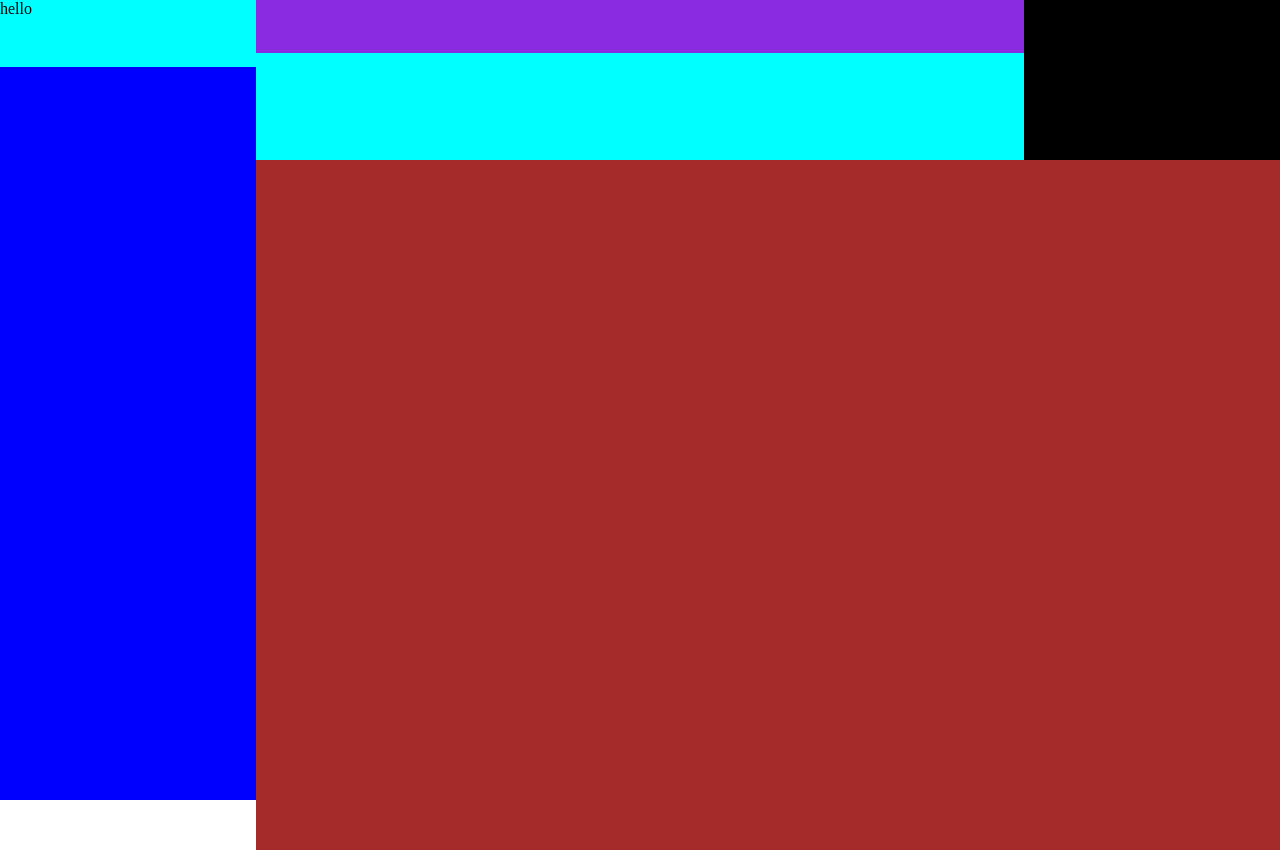
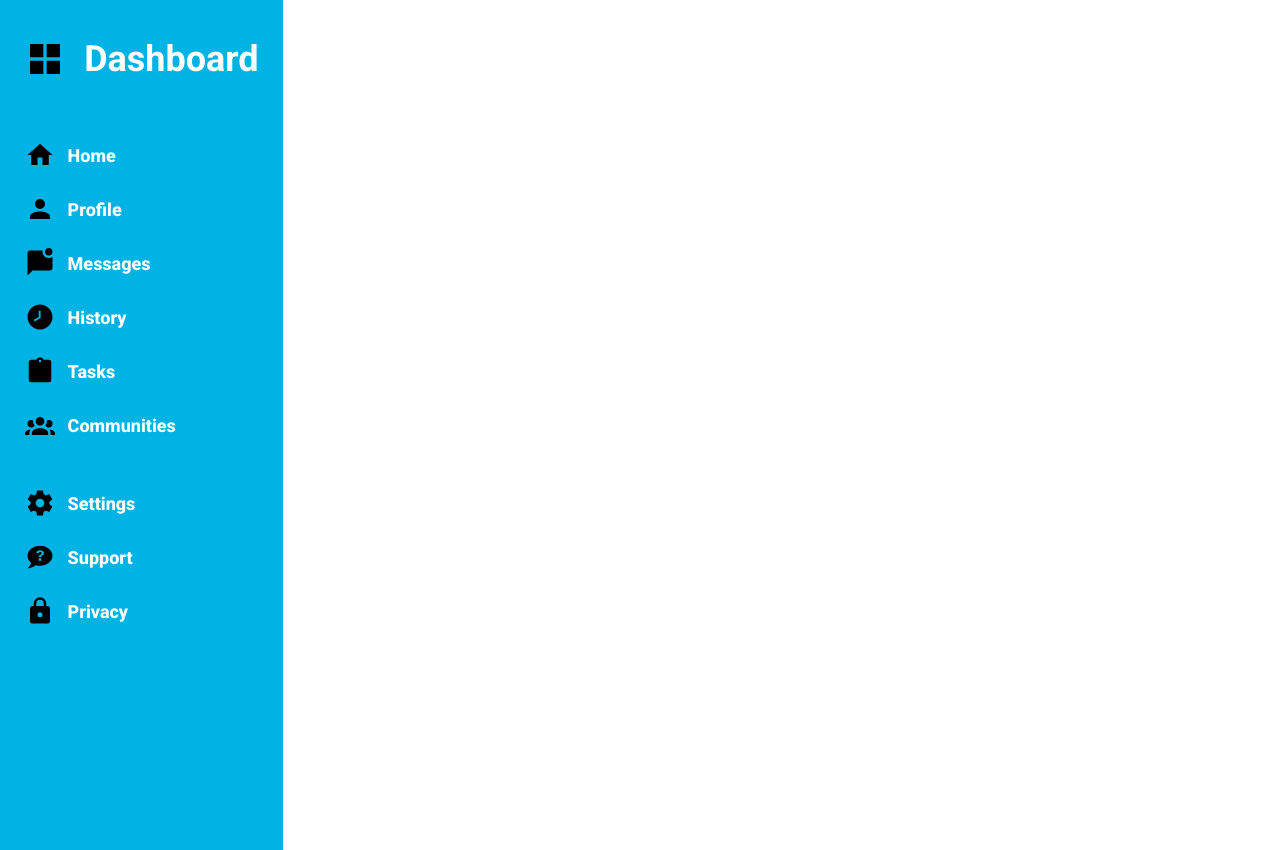
Before and after one commit to Lesetja-Malapane/odin-admin-dashboard, a plain HTML site: page index.html in a window 1280 px wide. Shown: the top 850 px of the page. Drawn offline with Linux system fonts and the light colour scheme.

Commit message:
added side-bar and complete

```diff
--- a/index.html
+++ b/index.html
@@ -1,40 +1,35 @@
 <!DOCTYPE html>
 <html lang="en">
+
 <head>
     <meta charset="UTF-8" />
-        <meta
-            name="viewport"
-            content="width=device-width, initial-scale=1.0"
-        />
+    <meta name="viewport" content="width=device-width, initial-scale=1.0" />
     <link rel="stylesheet" href="style.css" />
     <title>Odin | Admin Dashboard</title>
 </head>
 
 <body>
     <div class="container">
-            <div class="left side-bar">
-                <div class="main-logo">hello</div>
-                <div class="main-nav"></div>
-                <div class="extras"></div>
+        <div class="side-bar">
+            <div class="logo">
+                <img src="image/view-grid.svg">
+                <a href="#"><h1>Dashboard</h1></a>
             </div>
-
-            <main>
-                <div class="top-section">
-                    <div class="search-bar"></div>
-                    <div class="more-icons"></div>
-                    <div class="dash-logo"></div>
-                    <nav></nav>
+            <div class="navigation">
+                <a href=""><img src="image/home.svg">Home</a>
+                <a href=""><img src="image/account.svg">Profile</a>
+                <a href=""><img src="image/message-badge.svg">Messages</a>
+                <a href=""><img src="image/clock-time-eight.svg">History</a>
+                <a href=""><img src="image/clipboard.svg" alt="">Tasks</a>
+                <a href=""><img src="image/account-group.svg">Communities</a>
             </div>
-                <div class="bottom-section">
-                    <div class="right"><div class="cards"></div></div>
-
-                    <!-- 6 cards -->
-                    <div class="left">
-                        <div class="announcements"></div>
-                        <div class="trending"></div>
+            <div class="utilities">
+                <a href=""><img src="image/cog.svg">Settings</a>
+                <a href=""><img src="image/chat-question.svg">Support</a>
+                <a href=""><img src="image/lock.svg">Privacy</a>
             </div>
         </div>
-            </main>
     </div>
 </body>
+
 </html>
--- a/style.css
+++ b/style.css
@@ -1,3 +1,5 @@
+@import url('https://fonts.googleapis.com/css2?family=Dancing+Script:wght@400..700&family=IBM+Plex+Sans:ital,wght@0,100..700;1,100..700&family=Inter:ital,opsz,wght@0,14..32,100..900;1,14..32,100..900&family=Montserrat:ital,wght@0,100..900;1,100..900&family=Outfit:wght@100..900&family=Parisienne&family=Roboto:ital,wght@0,100..900;1,100..900&family=Rubik:ital,wght@0,300..900;1,300..900&display=swap');
+
 :root {
     --cons-gap: 1.2em;
 }
@@ -7,39 +9,57 @@
     margin: 0;
 }
 
+.side-bar {
+    background-color: rgb(1, 179, 228);
+    display: grid;
+    grid-template-rows: 1fr 3fr 5fr;
+    height: 100vh;
+    padding: 25px;
+    gap: 3em;
+}
+
 .container {
     display: grid;
-    grid-template-columns: 1fr 4fr;
-    grid-template-rows: 100vh;
+    grid-template-columns: 1fr 5fr;
 }
 
-.side-bar {
-    background-color: blue;
-    display: grid;
-    grid-template-columns: 1fr;
-    grid-template-rows: 1fr 5fr 6fr;
+.navigation,
+.utilities {
+    display: flex;
+    flex-direction: column;
+    gap: 1.5em;
 }
 
-.dash-logo,
-.main-logo {
-    background-color: aqua;
+a,
+.logo {
+    color: white;
+    font-weight: 750;
 }
 
-.top-section {
-    background-color: black;
-    display: grid;
-    grid-template-columns: 3fr 1fr;
-    grid-template-rows: 1fr 2fr;
-    height: 20vh;
+a {
+    text-decoration: none;
+    font-size: large;
+    font-family: 'Roboto';
+    display: flex;
+    align-items: center;
+    gap: 0.7em;
 }
 
-.bottom-section {
-    background-color: brown;
-    height: 100%;
-    display: grid;
-    grid-template-columns: 5fr 1fr;
-    gap: var(--cons-gap);
+img {
+    height: 30px;
+    width: 30px;
+    color: aliceblue;
 }
-.search-bar {
-    background-color: blueviolet;
+
+.logo {
+    display: flex;
+    flex-direction: row;
+    align-items: center;
+    justify-items: center;
+    gap: 1.2em;
 }
+
+.logo img {
+    width: 40px;
+    height: 40px;
+}
```
Also changed, not shown: image/account-group.svg (added), image/account.svg (added), image/chat-question.svg (added), image/clipboard.svg (added), image/clock-time-eight.svg (added), image/cog.svg (added), image/dashboard-project.png (renamed from dashboard-project.png), image/home.svg (added), image/lock.svg (added), image/message-badge.svg (added), image/view-grid.svg (added). Lines whose indentation alone changed are shown as unchanged.
